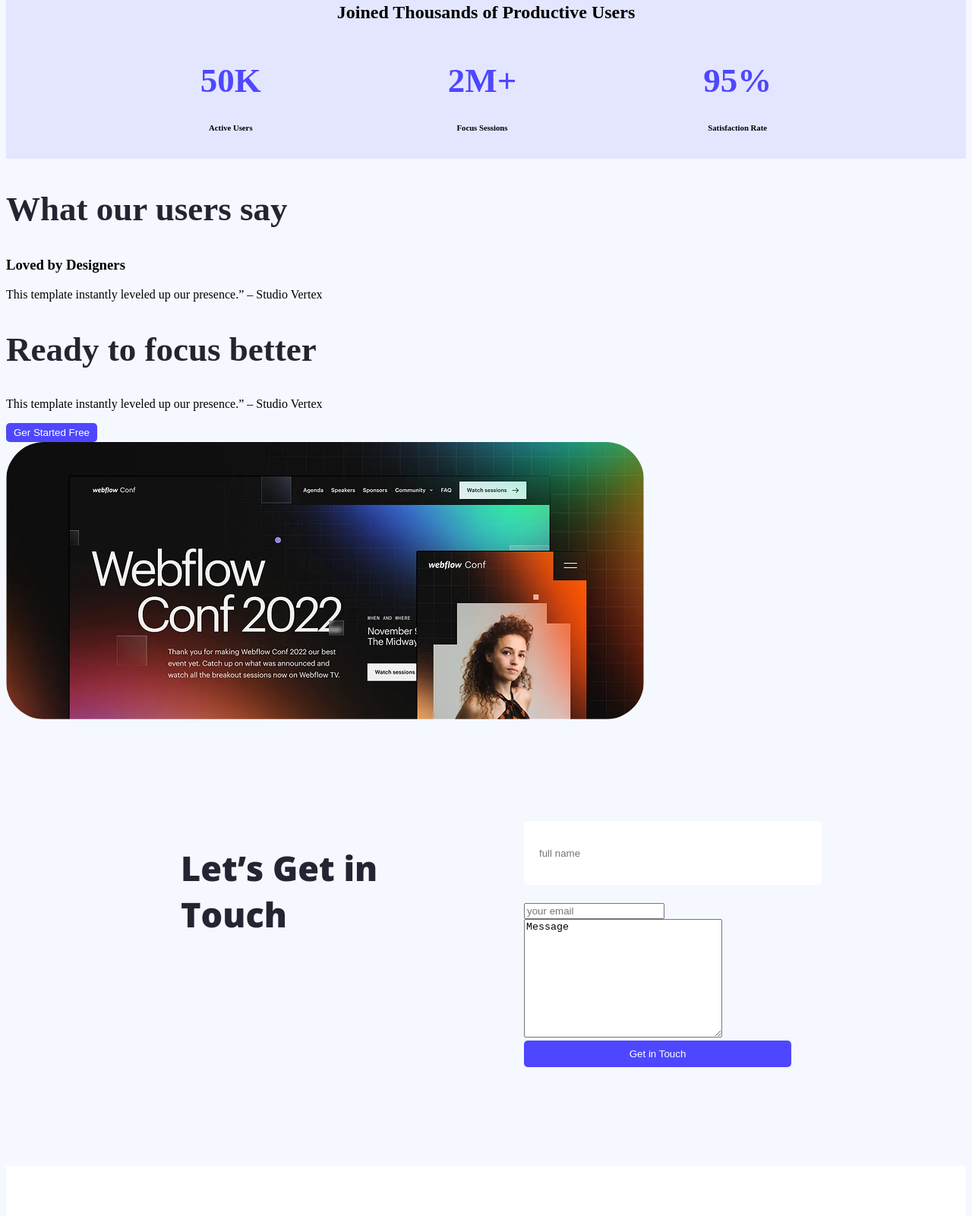
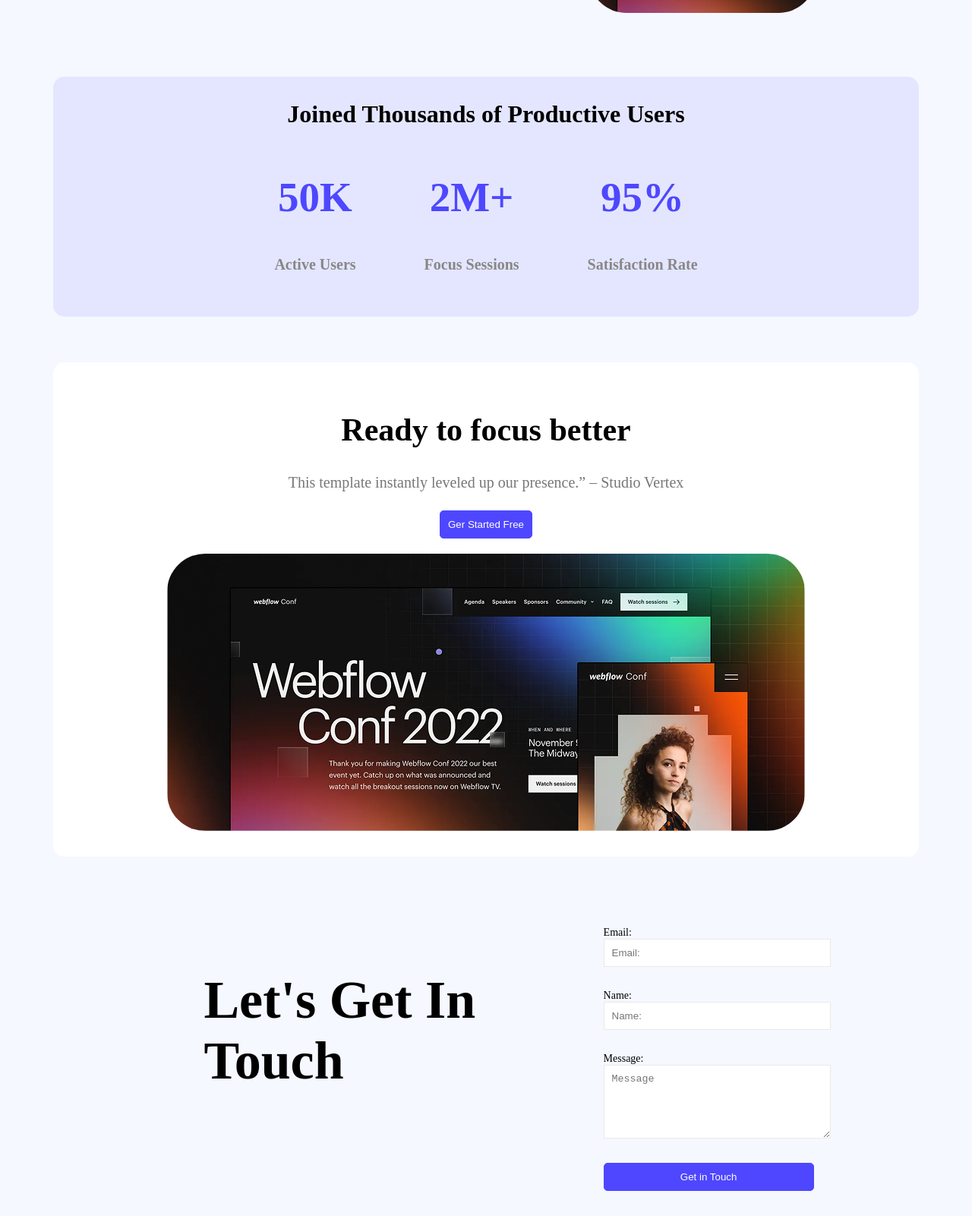
Before and after one commit to evaverunica/first-assignment, a plain HTML site: page index.html in a window 1280 px wide. Shown: the part 1009-2610 px from the top of the page at 76% size. Drawn offline with nearby package versions, Linux system fonts and the light colour scheme.

Commit message:
added the footer section

```diff
--- a/index.html
+++ b/index.html
@@ -1,27 +1,33 @@
 <!DOCTYPE html>
 <html lang="en">
+
 <head>
   <meta charset="UTF-8">
   <meta name="viewport" content="width=device-width, initial-scale=1.0">
   <title>First Assignment</title>
   <link rel="preconnect" href="https://fonts.googleapis.com">
   <link rel="preconnect" href="https://fonts.gstatic.com" crossorigin>
-<link href="https://fonts.googleapis.com/css2?family=Inter:ital,opsz,wght@0,14..32,100..900;1,14..32,100..900&family=Open+Sans:ital,wght@0,300..800;1,300..800&display=swap" rel="stylesheet">
+  <link
+    href="https://fonts.googleapis.com/css2?family=Inter:ital,opsz,wght@0,14..32,100..900;1,14..32,100..900&family=Open+Sans:ital,wght@0,300..800;1,300..800&display=swap"
+    rel="stylesheet">
   <link rel="preconnect" href="https://fonts.googleapis.com">
   <link rel="preconnect" href="https://fonts.gstatic.com" crossorigin>
-<link href="https://fonts.googleapis.com/css2?family=Inter:ital,opsz,wght@0,14..32,100..900;1,14..32,100..900&family=Open+Sans:ital,wght@0,300..800;1,300..800&family=Raleway:ital,wght@0,100..900;1,100..900&display=swap" rel="stylesheet">
+  <link
+    href="https://fonts.googleapis.com/css2?family=Inter:ital,opsz,wght@0,14..32,100..900;1,14..32,100..900&family=Open+Sans:ital,wght@0,300..800;1,300..800&family=Raleway:ital,wght@0,100..900;1,100..900&display=swap"
+    rel="stylesheet">
   <link rel="stylesheet" href="styles/portfolio.css">
 </head>
+
 <body>
   <header>
     <!-- Navbar Section -->
     <nav>
-            <h4 class="open-sans-normal">LOGO</h4>
+      <h4 class="logo open-sans-normal">LOGO</h4>
       <button class="primary-btn">Sing Up</button>
     </nav>
     <!-- Banner Section -->
     <div class="banner">
-            <h1 class="open-sans-norm ">Cool Dark UI Template for Webflow Agencies!</h1>
+      <h1 class="open-sans-norm banner-title">Cool Dark UI Template for Webflow Agencies!</h1>
       <button class="primary-btn">Stay Focused</button>
     </div>
   </header>
@@ -38,68 +44,66 @@
     </div>
     <!-- Productive Users Section -->
     <div class="productive">
-               <div><h2>Joined Thousands of Productive Users</h2></div>
+      <div>
+        <h1>Joined Thousands of Productive Users</h1>
+      </div>
       <div class="Users-section">
         <div>
-                  <h1>50K</h1>
-               <h6>Active Users</h6>
+          <h1 class="active-user">50K</h1>
+          <h6 class="users-sub">Active Users</h6>
         </div>
         <div>
-                <h1>2M+</h1>
-               <h6>Focus Sessions</h6>
+          <h1 class="active-user">2M+</h1>
+          <h6 class="users-sub">Focus Sessions</h6>
         </div>
         <div>
-                <h1>95%</h1>
-                <h6>Satisfaction Rate</h6>
+          <h1 class="active-user">95%</h1>
+          <h6 class="users-sub">Satisfaction Rate</h6>
         </div>
       </div>
     </div>
-              <!-- card section -->
-               <div class="card-section">
-                <section>
-                  <h1>What our users say</h1>
+
+    <!-- Action Section 2  -->
+    <section class="ready-section">
+      <div class="ready">
+        <h1>Ready to focus better</h1>
+        <p>This template instantly leveled up our presence.” – Studio Vertex</p>
+        <button class="primary-btn">Ger Started Free</button>
+      </div>
+      <img class="img-ready" src="/wc-big.png" alt="">
     </section>
-                <section>
-                  <div class="card-pages">
-                    <h3>Loved by Designers</h3>
-                    <p>This template instantly leveled up our presence.” – Studio Vertex</p>
+    <!-- Touch Section  -->
+    <section class="form">
+      <div>
+        <h1 class="form-title">Let's Get In <br> Touch</h1>
+      </div>
+      <div>
+        <form action="#" method="post">
+          <label for="email">Email:</label><br>
+          <input type="email" id="email" name="email" placeholder="Email:" required><br><br>
+
+          <label for="name">Name:</label><br>
+          <input type="text" id="name" name="name" placeholder="Name:" required><br><br>
+
+          <label for="message">Message:</label><br>
+          <textarea id="message" name="message" rows="5" cols="30" placeholder="Message" required></textarea><br><br>
+
+          <button class="primary-btn full-width" type="submit">Get in Touch</button>
+        </form>
+
+</body>
+
+</html>
 
 </div>
 </section>
-               </div>
-              <!-- Action Section 2 -->
-               <div class="primary">
-                <section>
-                  <h1>Ready to focus better</h1>
-                  <p>This template instantly leveled up our presence.” – Studio Vertex</p>
-                  <button class="primary-btn">Ger Started Free</button>
-                </section>
-                <section>
-                  <img class="primary-class" src="wc-big.png" alt="">
-                </section>
-               </div>
-
-              <!-- Touch Section -->
-             <div class="touch">
-               <div class="touch-column">
-        <h1 class="open-sans-norm">Let’s Get in Touch</h1>
-      </div>
-      <div class="touch-column">
-       <form action="">
-        <input type="text" name="" id="" placeholder="full name">
-        <input type="email" name="" id="" placeholder="your email">
-        <textarea name="" id="" cols="30" rows="10" placeholder="write your message...">Message</textarea>
-        <button class="primary-btn" type="submit">Get in Touch</button>
-       </form>
-      </div>
-             </div>
-
 </main>
 
 <footer>
-       <h1>LOGO</h1>
+  <h1 style="font-size: 80px;">LOGO</h1>
   <div class="regular,open-sans-norm">
-          <p>Ready to elevate your online presence? Contact us today to discuss <br> your project and discover how we can bring your vision to life.</p>
+    <p style="padding-bottom: 20px; color: rgb(67, 67, 67);">Ready to elevate your online presence? Contact us today to
+      discuss <br> your project and discover how we can bring your vision to life.</p>
     <li>Home</li>
     <li>About</li>
     <li>How it Works</li>
@@ -109,4 +113,5 @@
 </footer>
 
 </body>
+
 </html>
--- a/styles/portfolio.css
+++ b/styles/portfolio.css
@@ -27,36 +27,43 @@ nav{
     justify-content: space-between;
     margin: 0 150px;
 }
+
+.logo {
+    font-size: 42px;
+}
 /* Banner style */
-h1{
+.banner-title{
     color: #252432;
     font-weight: bold;
     font-size: 45px;
-
 }
 .banner{
     text-align: center;
-}
-
-.banner{
     align-items: center;
     padding: 150px 250px;
 }
-/*
+
+
 /* shared style */
 .primary-btn{
     background-color: #4E47FF;
     font-weight: 16;
     color: #FFFFFF;
-    padding: 5px 10px;
+    padding: 10px 10px;
     border-radius: 5px;
-    border: none;
+    border: 1px solid #4E47FF;
 }
-/* .btn:hover{ */
-    /* background-color: blue; */
-    /* color: white; */
+
+.primary-btn:hover {
+    background-color: #E4E6FF;
+    font-weight: 16;
+    color: #4E47FF;
+    padding: 10px 10px;
+    border-radius: 5px;
+    border: 1px solid #E4E6FF;
+    transition: 0.5s;
 }
-/* main style */
+
 main{
     max-width: 1140px;
     margin: 0 auto;
@@ -71,61 +78,111 @@ main{
     /* font-size: 24px; */
     /* width: 40%; */
 }
+
 .primary{
    align-items: center;
    justify-content: center;
 }
+
 .primary-class{
     border-radius: 50px;
     /* align-items: center; */
 }
+
 .section{
     padding: 62px;
 }
+
 .img-wc{
     border-radius: 50px;
     height: 250px;
     width: 300px;
 }
+
 .productive{
    text-align: center;
    background-color: rgba(78, 71, 255, 0.1);
+   border-radius: 15px;
    padding: 10px;
    margin: 40px 0;
+
 }
 .Users-section{
+    font-weight: bolder;
     display: flex;
     /* text-align: center; */
-    justify-content: space-evenly;
+    justify-content: center;
+    gap: 90px;
 
 }
+.active-user {
+    font-size: 55px;
+}
+.users-sub {
+    font-size: 20px;
+    color: #888787;
+}
+
+/* ready section */
+
+.ready-section {
+    padding: 30px;
+    background-color: #FFFFFF;
+    border-radius: 15px;
+    text-align: center;
+    margin-top: 60px;
+}
+
+.ready {
+    text-align: center;
+    >h1  {
+        font-size: 42px;
+    }>p {
+        font-size: 20px;
+        color: #777777;
+        padding-bottom: 5px;
+    }
+}
+
+.img-ready {
+        background-size: cover;
+        border-radius: 50px;
+        margin-top: 20px;
+    }
+
 /* touch style */
-.touch{
-    padding: 130px 230px;
+.form {
     display: flex;
-    gap: 100px;
+    justify-content: space-evenly;
+    margin: 60px 0;
+    padding: 30px;
+    width: 100%;
 }
-.touch-column{
-    width: 50%;
+
+.form-title {
+    font-size: 70px;
 }
-.touch input[type="text"],footer input[type="email"],footer textarea{
-    height: 64px;
-    border-radius: 5px;
+input, textarea {
     background-color: white;
-    display: block;
+    padding: 10px;
+    border: none;
     width: 100%;
-    padding: 10px 20px;
-    margin-bottom: 24px;
-    border: none;
+    border: 1px solid rgb(236, 232, 232);
+    margin-bottom: 10px;
+}
 
+label {
+    color: black;
+    padding: 5px 0;
+    font-size: 14px;
+    font-weight: 200;
+    margin-bottom: 10px;
 }
-h1{
-    font-weight: 800;
+
+.full-width {
+    width: 100%;
 }
-.touch button{
-    width: 100%;
-    padding: 10px 20px;
-}
+
 /* footer style */
 footer{
     text-align: center;
```
Lines whose indentation alone changed are shown as unchanged.
